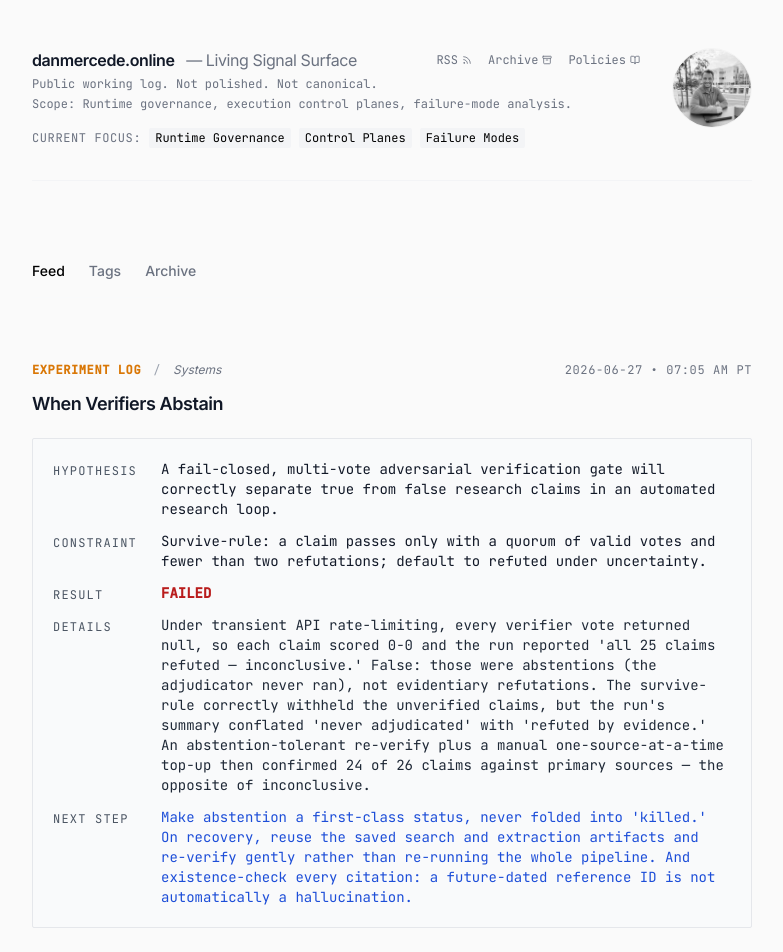
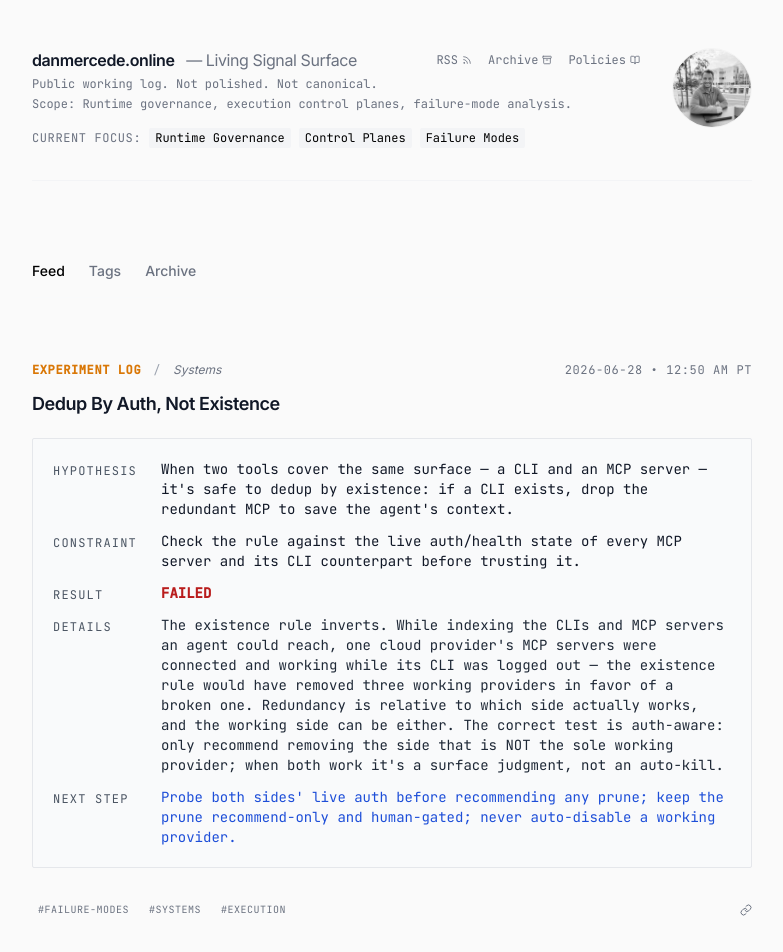
Before and after one commit to OrionArchitekton/danmercede.online, a React (Vite) app: page / in a window 1280 px wide. Shown: the top 952 px of the page, without its empty margins (248-1031 px from the left). Built offline with nearby package versions, Linux system fonts and the light colour scheme.

Commit message:
signal: 2026-06-28-dedup-by-auth-not-existence

```diff
--- a/constants.generated.ts
+++ b/constants.generated.ts
@@ -4,6 +4,22 @@
 import { LogEntry, EntryType } from './types';
 
 export const ENTRIES: LogEntry[] = [
+  {
+    id: "2026-06-28-dedup-by-auth-not-existence",
+    slug: "2026-06-28-dedup-by-auth-not-existence",
+    title: "Dedup By Auth, Not Existence",
+    date: "2026-06-28",
+    timestamp: "12:50 AM PT",
+    type: EntryType.ExperimentLog,
+    context: "Systems",
+    tags: ["failure-modes","systems","execution"],
+    hypothesis: "When two tools cover the same surface — a CLI and an MCP server — it's safe to dedup by existence: if a CLI exists, drop the redundant MCP to save the agent's context.",
+    constraint: "Check the rule against the live auth/health state of every MCP server and its CLI counterpart before trusting it.",
+    result: "Failed",
+    resultDetails: "The existence rule inverts. While indexing the CLIs and MCP servers an agent could reach, one cloud provider's MCP servers were connected and working while its CLI was logged out — the existence rule would have removed three working providers in favor of a broken one. Redundancy is relative to which side actually works, and the working side can be either. The correct test is auth-aware: only recommend removing the side that is NOT the sole working provider; when both work it's a surface judgment, not an auto-kill.",
+    nextStep: "Probe both sides' live auth before recommending any prune; keep the prune recommend-only and human-gated; never auto-disable a working provider.",
+  }
+,
   {
     id: "2026-06-27-when-verifiers-abstain",
     slug: "2026-06-27-when-verifiers-abstain",
```
Also changed, not shown: inbox/2026-06-28-dedup-by-auth-not-existence.md (added, +13 -0 lines), public/posts.json (+8 -2 lines), 1 other file (tests, documents, lock files or other folders).
